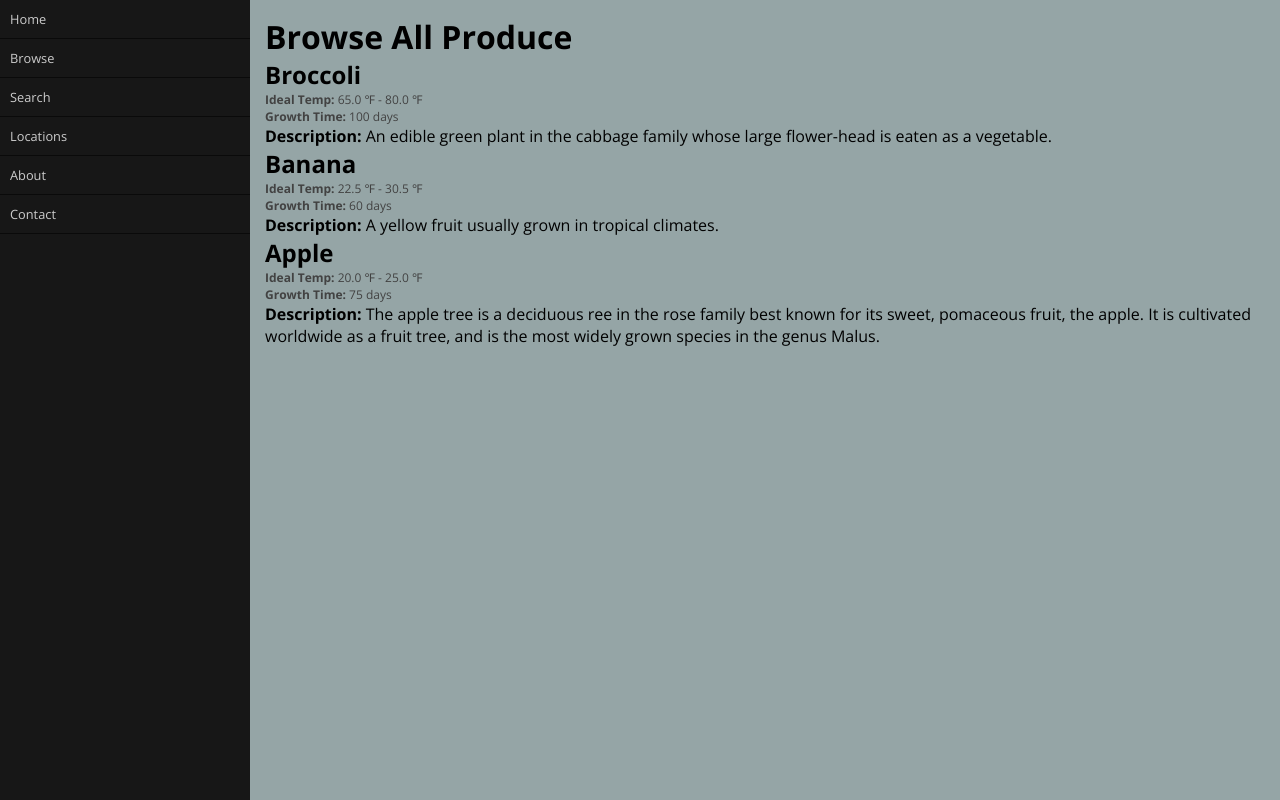
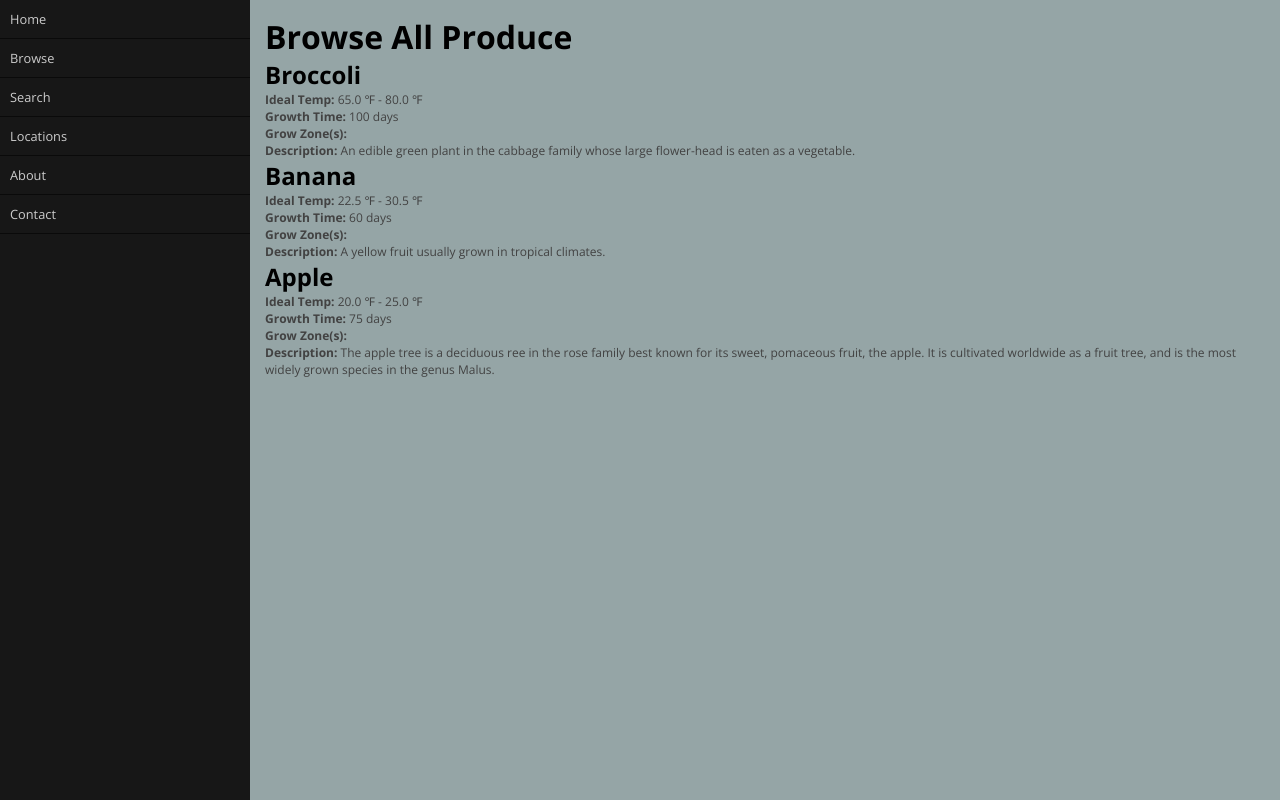
Before and after one commit to gabrielx52/SeasonalSite, a Django app: page /browse/ in a window 1280 px wide. Shown: the part 50-850 px from the top of the page. Run offline with Django 3.2, Linux system fonts and the light colour scheme; data comes from the database, SQL or seed files in the repository; some libraries are stand-ins or nearby versions.

Commit message:
Made the item name explicit and added the Grow Zone(s) data

```diff
--- a/mysite/seasonal/templates/browse.html
+++ b/mysite/seasonal/templates/browse.html
@@ -1,18 +1,22 @@
-{% extends "base.html" %}{% block content %}
+{% extends "base.html" %}
+{% block content %}
   <h1>Browse All Produce</h1>
   {% comment %} List all of the produce within the database {% endcomment %}
   {% for item in produce %}
-      <div class="item">
-        <h2>{{ item }}</h2>
+    <div class="item">
+        <h2>{{ item.name }}</h2>
         <p>
           <strong>Ideal Temp:</strong>  {{ item.ideal_temp_low }}  &#x2109; - {{item.ideal_temp_high }} &#x2109;
         </p>
-        <p class="item-growtime">
+        <p>
           <strong>Growth Time:</strong> {{ item.growth_time }} days
         </p>
-        <div class="item-body">
+        <p>
+          <strong>Grow Zone(s):</strong> {{ item.grow_zone }}
+        </p>
+        <p>
           <strong>Description:</strong> {{ item.description }}
-        </div>
-      </div>
+        </p>
+    </div>
   {% endfor %}
 {% endblock %}
```
